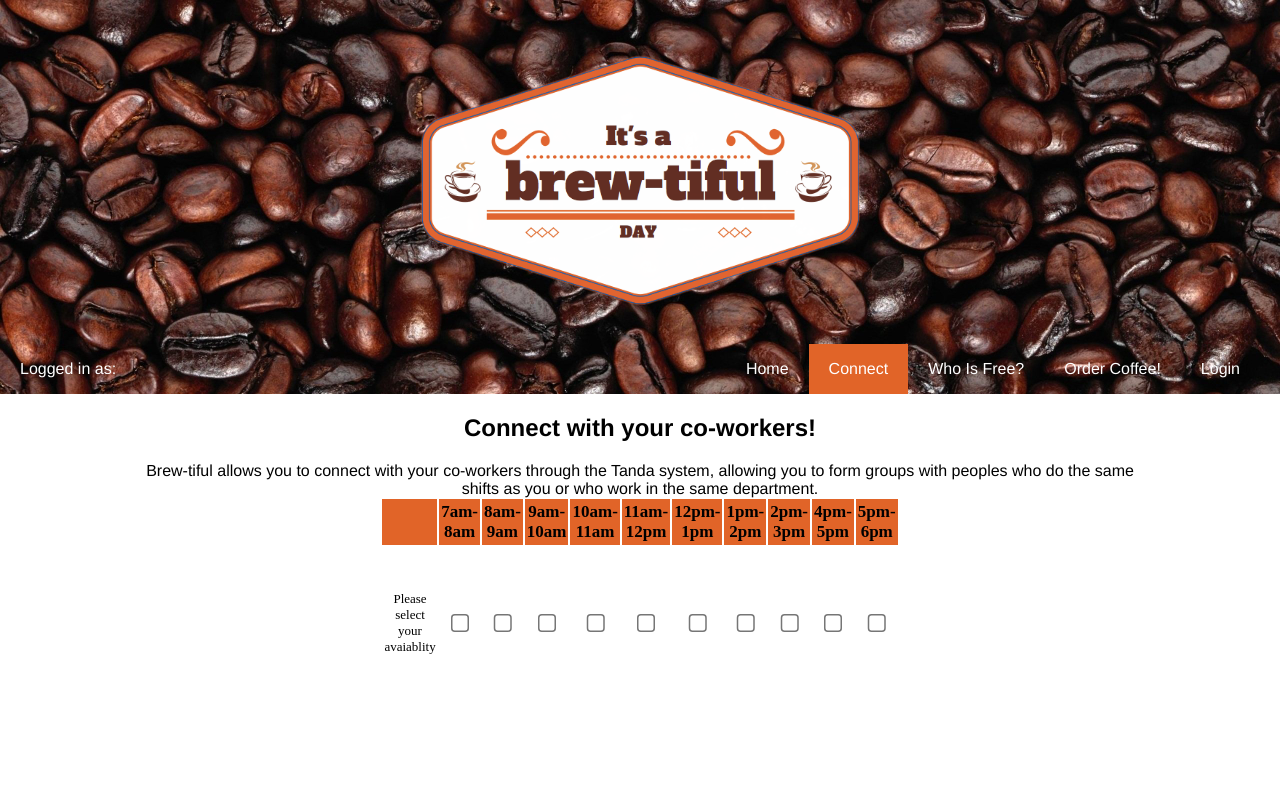
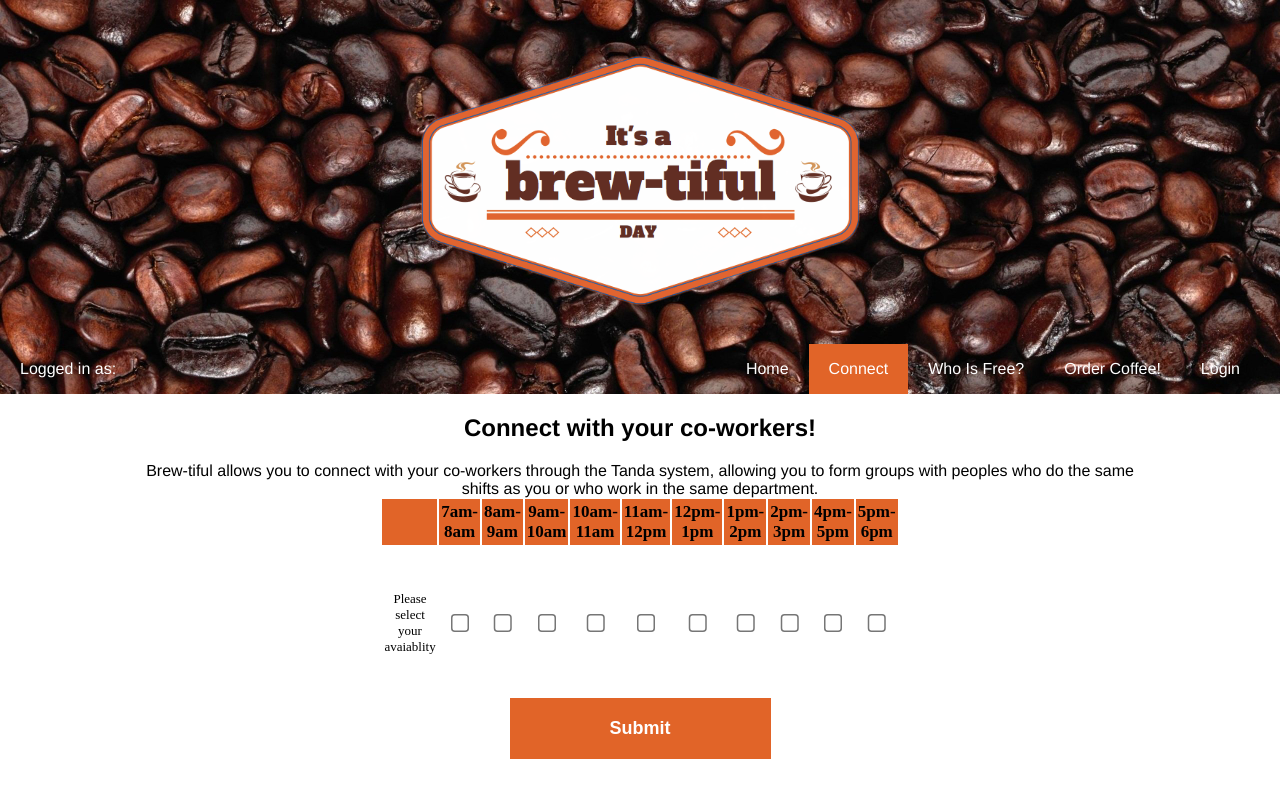
Before and after one commit to r-portas/tanda-2017, a React (Create React App) app: page /connect in a window 1280 px wide. Built offline with nearby package versions, Linux system fonts and the light colour scheme.

Commit message:
Submit connect, link to whoisfree page

```diff
--- a/src/components/Connect.js
+++ b/src/components/Connect.js
@@ -1,4 +1,5 @@
 import React, { Component } from "react";
+import { withRouter } from 'react-router';
 import "./Connect.css";
 
 class Connect extends Component {
@@ -22,6 +23,7 @@ class Connect extends Component {
 		this.renderHeaders = this.renderHeaders.bind(this);
 		this.renderCheckboxes = this.renderCheckboxes.bind(this);
 		this.handleChange = this.handleChange.bind(this);
+		this.submit = this.submit.bind(this);
 	}
 
 	handleChange(event) {
@@ -41,6 +43,10 @@ class Connect extends Component {
 		return Object.keys(this.state).map((time) => {
           return <td key={time}><label><input type="checkbox" name={time} checked={this.state[time]} onChange={this.handleChange}/></label></td>
 		});
+	}
+
+	submit() {
+		this.props.history.push("/whoisfree")
 	}
 
   render() {
@@ -68,10 +74,10 @@ class Connect extends Component {
           </tr>
           </tbody>
         </table>
-
+        <button className="Landing-login" onClick={this.submit}>Submit</button>
       </div>
     );
   }
 }
 
-export default Connect;
+export default withRouter(Connect);
--- a/src/components/LoginCallback.js
+++ b/src/components/LoginCallback.js
@@ -1,5 +1,5 @@
 import React, { Component } from "react";
-import { withRouter } from 'react-router'
+import { withRouter } from 'react-router';
 import { connect } from "react-redux";
 import { setAuthCode, fetchUser } from "../actions";
 import auth from "../util/auth";
@@ -16,7 +16,7 @@ class LoginCallback extends Component {
       props.dispatch(setAuthCode(code));
       props.dispatch(fetchUser(code));
 
-      props.history.push("/get");
+      props.history.push("/connect");
     }
   }
 
```
